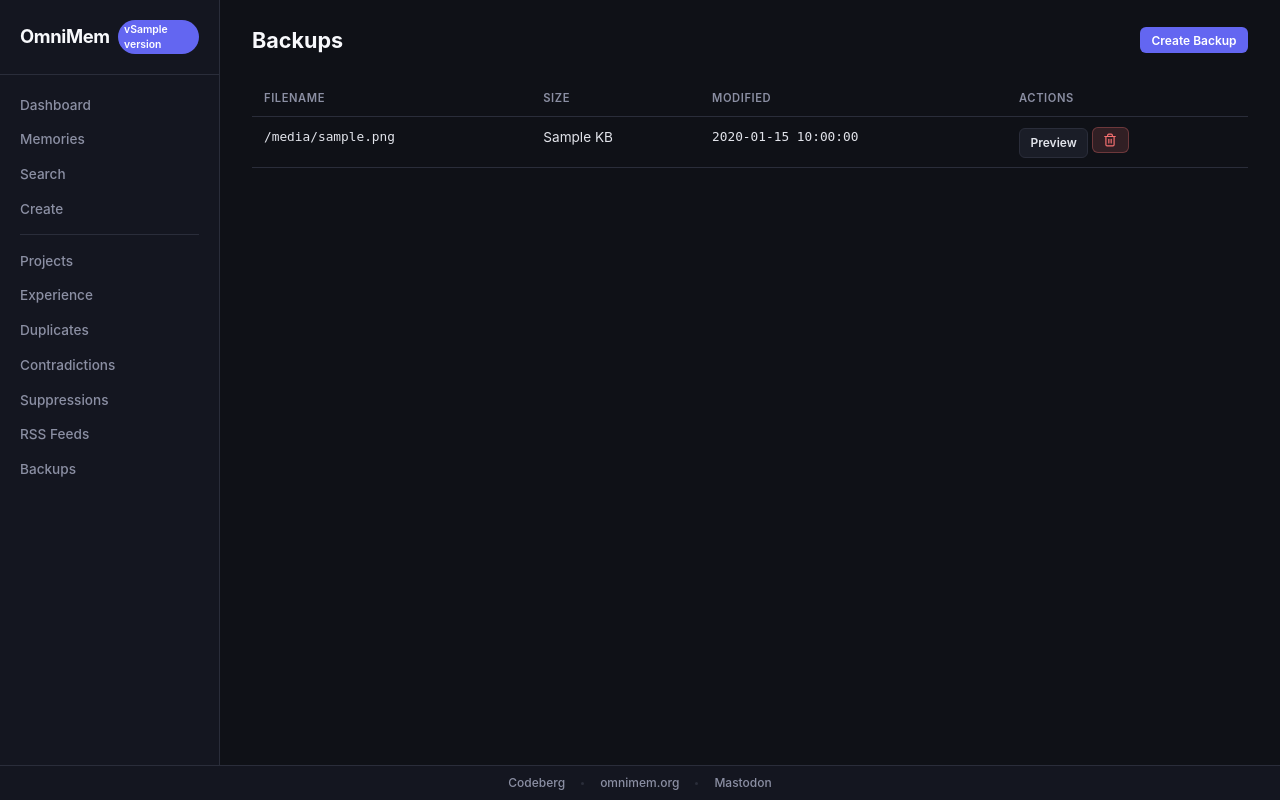
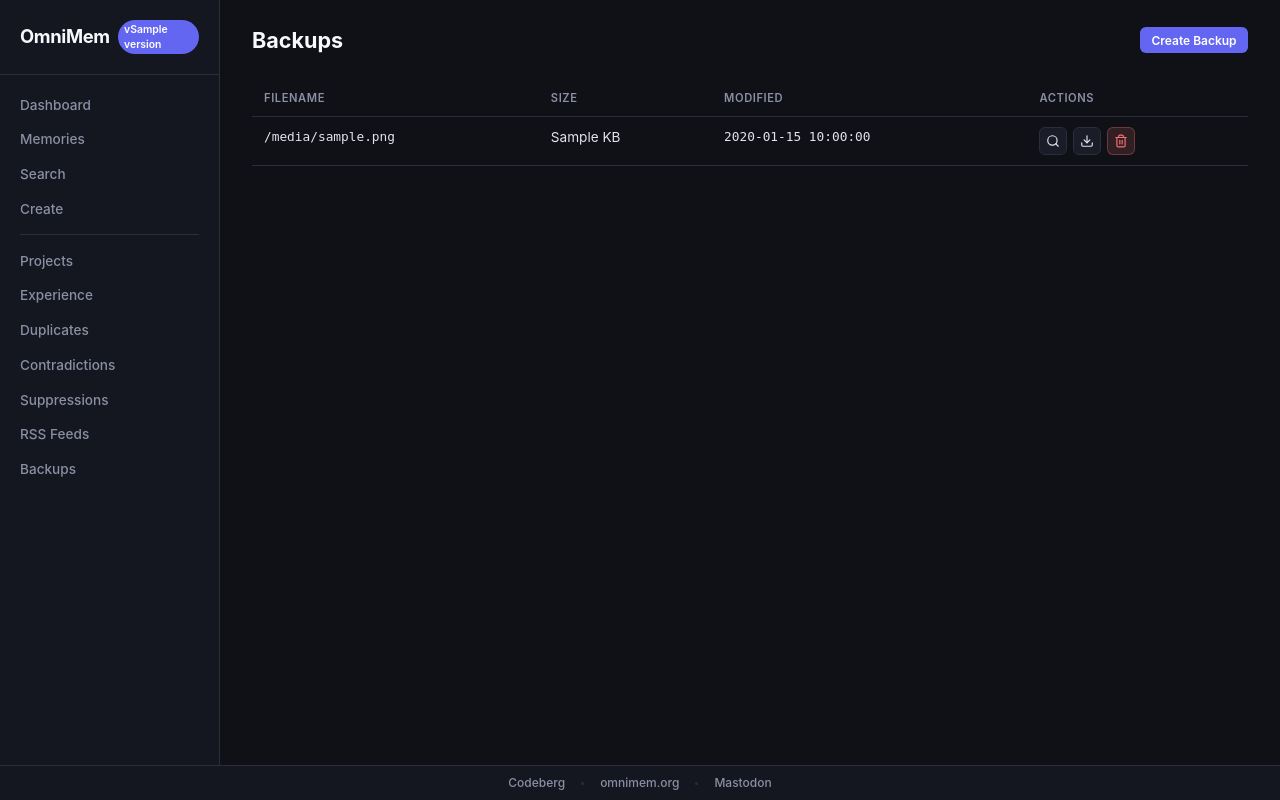
Before and after one commit to richarvey/OmniMem, a Python web app: template web_ui/templates/backups.html in a window 1280 px wide. Run offline with Jinja, Linux system fonts and the light colour scheme; the template is opened without the code that fills it: most values are stand-ins (such as "Sample title", 1, 10 or a date in 2020).

Commit message:
v3.3.4: project deletion + backup download + icon action buttons
Co-Authored-By: Claude Opus 4.6 (1M context) <noreply@anthropic.com>

```diff
--- a/mcp_server/memory/version.py
+++ b/mcp_server/memory/version.py
@@ -1,3 +1,3 @@
 """Single source of truth for the OmniMem version string."""
 
-__version__ = "3.3.3"
+__version__ = "3.3.4"
--- a/web_ui/templates/backups.html
+++ b/web_ui/templates/backups.html
@@ -81,12 +81,19 @@
       <td>{{ b.size_kb }} KB</td>
       <td class="mono">{{ b.modified }}</td>
       <td>
-        <a href="/backups/{{ b.filename }}/preview" class="btn btn-secondary btn-sm">Preview</a>
-        <form method="POST" action="/backups/{{ b.filename }}/delete" style="display:inline" onsubmit="return confirm('Delete backup &quot;{{ b.filename }}&quot;? This cannot be undone.')">
-          <button type="submit" class="btn btn-danger btn-sm" title="Delete backup">
-            <svg width="14" height="14" viewBox="0 0 24 24" fill="none" stroke="currentColor" stroke-width="2" stroke-linecap="round" stroke-linejoin="round"><polyline points="3 6 5 6 21 6"/><path d="M19 6v14a2 2 0 0 1-2 2H7a2 2 0 0 1-2-2V6m3 0V4a2 2 0 0 1 2-2h4a2 2 0 0 1 2 2v2"/><line x1="10" y1="11" x2="10" y2="17"/><line x1="14" y1="11" x2="14" y2="17"/></svg>
-          </button>
-        </form>
+        <div style="display:flex;gap:0.35rem;align-items:center">
+          <a href="/backups/{{ b.filename }}/preview" class="btn btn-secondary btn-sm" title="Preview restore" style="display:inline-flex;align-items:center;justify-content:center;height:1.75rem;width:1.75rem;padding:0">
+            <svg width="14" height="14" viewBox="0 0 24 24" fill="none" stroke="currentColor" stroke-width="2" stroke-linecap="round" stroke-linejoin="round"><circle cx="11" cy="11" r="8"/><line x1="21" y1="21" x2="16.65" y2="16.65"/></svg>
+          </a>
+          <a href="/backups/{{ b.filename }}/download" class="btn btn-secondary btn-sm" title="Download backup" style="display:inline-flex;align-items:center;justify-content:center;height:1.75rem;width:1.75rem;padding:0">
+            <svg width="14" height="14" viewBox="0 0 24 24" fill="none" stroke="currentColor" stroke-width="2" stroke-linecap="round" stroke-linejoin="round"><path d="M21 15v4a2 2 0 0 1-2 2H5a2 2 0 0 1-2-2v-4"/><polyline points="7 10 12 15 17 10"/><line x1="12" y1="15" x2="12" y2="3"/></svg>
+          </a>
+          <form method="POST" action="/backups/{{ b.filename }}/delete" style="display:inline-flex" onsubmit="return confirm('Delete backup &quot;{{ b.filename }}&quot;? This cannot be undone.')">
+            <button type="submit" class="btn btn-danger btn-sm" title="Delete backup" style="display:inline-flex;align-items:center;justify-content:center;height:1.75rem;width:1.75rem;padding:0">
+              <svg width="14" height="14" viewBox="0 0 24 24" fill="none" stroke="currentColor" stroke-width="2" stroke-linecap="round" stroke-linejoin="round"><polyline points="3 6 5 6 21 6"/><path d="M19 6v14a2 2 0 0 1-2 2H7a2 2 0 0 1-2-2V6m3 0V4a2 2 0 0 1 2-2h4a2 2 0 0 1 2 2v2"/><line x1="10" y1="11" x2="10" y2="17"/><line x1="14" y1="11" x2="14" y2="17"/></svg>
+            </button>
+          </form>
+        </div>
       </td>
     </tr>
     {% endfor %}
```
Also changed, not shown: web_ui/routes/backups.py (+21 -1 lines), web_ui/routes/projects.py (+17 -0 lines), web_ui/templates/projects/detail.html (+6 -1 lines), web_ui/templates/projects/list.html (+8 -0 lines), CHANGELOG.md.
